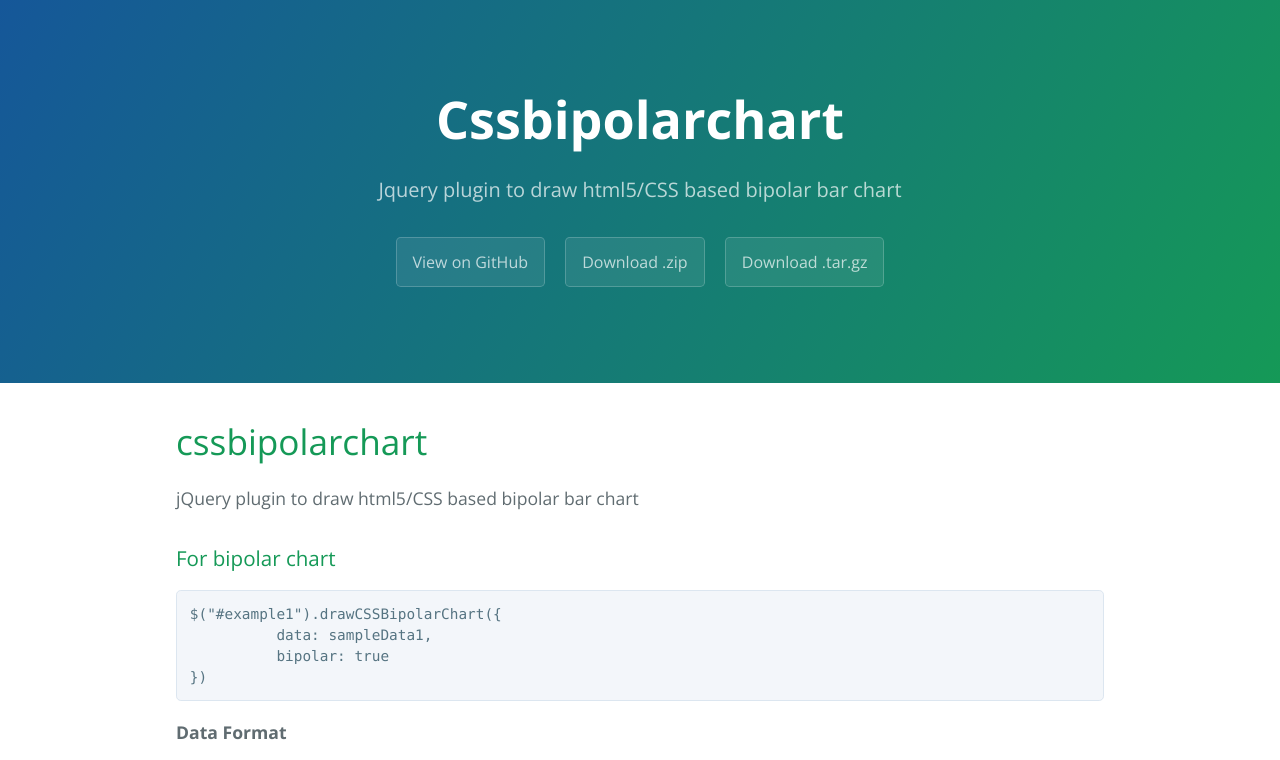
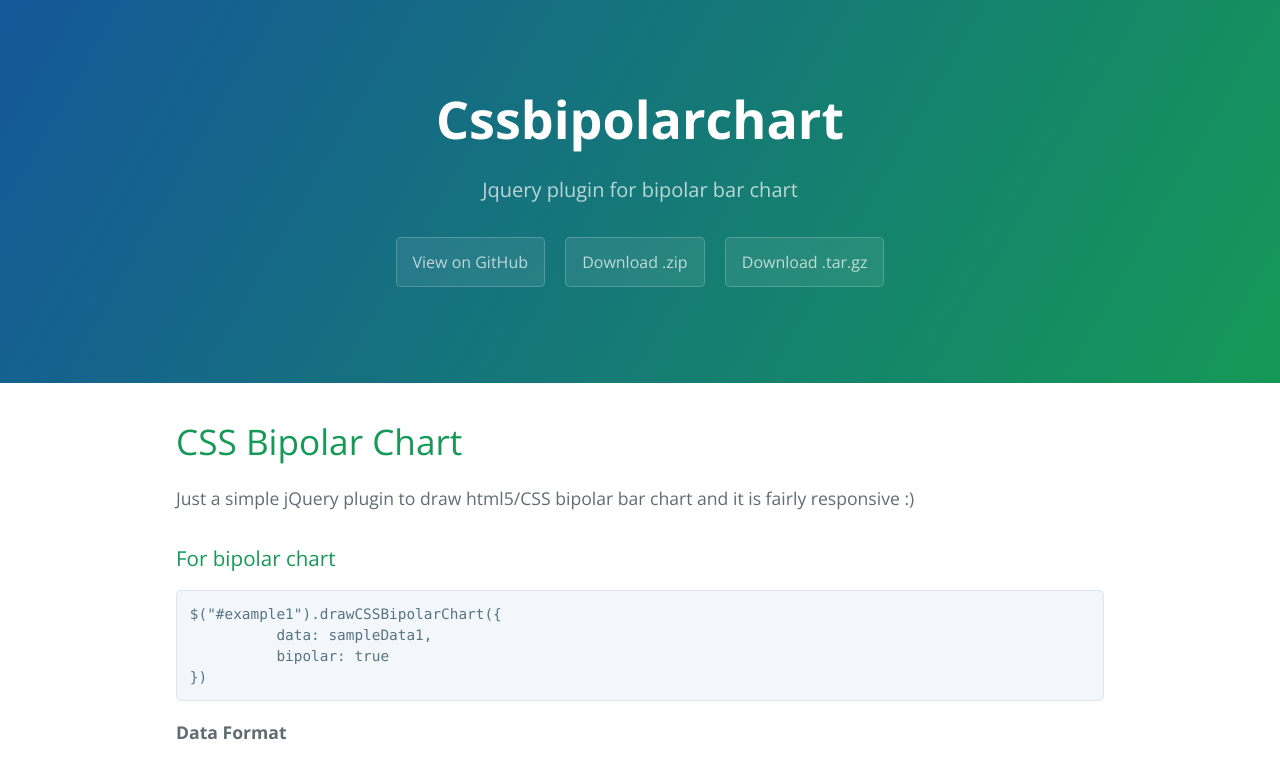
Before and after one commit to srivig/cssbipolarchart, a plain HTML site: page index.html in a window 1280 px wide. Shown: the top 760 px of the page. Drawn offline with nearby package versions, Linux system fonts and the light colour scheme.

Commit message:
content update

```diff
--- a/index.html
+++ b/index.html
@@ -16,7 +16,7 @@
 <body>
     <section class="page-header">
         <h1 class="project-name">Cssbipolarchart</h1>
-        <h2 class="project-tagline">Jquery plugin to draw html5/CSS based bipolar bar chart</h2>
+        <h2 class="project-tagline">Jquery plugin for bipolar bar chart</h2>
         <a href="https://github.com/srivig/cssbipolarchart" class="btn">View on GitHub</a>
         <a href="https://github.com/srivig/cssbipolarchart/zipball/master" class="btn">Download .zip</a>
         <a href="https://github.com/srivig/cssbipolarchart/tarball/master" class="btn">Download .tar.gz</a>
@@ -24,9 +24,9 @@
 
     <section class="main-content">
         <h1>
-<a id="cssbipolarchart" class="anchor" href="#cssbipolarchart" aria-hidden="true"><span aria-hidden="true" class="octicon octicon-link"></span></a>cssbipolarchart</h1>
+<a id="cssbipolarchart" class="anchor" href="#cssbipolarchart" aria-hidden="true"><span aria-hidden="true" class="octicon octicon-link"></span></a>CSS Bipolar Chart</h1>
 
-        <p>jQuery plugin to draw html5/CSS based bipolar bar chart</p>
+        <p>Just a simple jQuery plugin to draw html5/CSS bipolar bar chart and it is fairly responsive :) </p>
 
         <h3>
 <a id="for-bipolar-chart" class="anchor" href="#for-bipolar-chart" aria-hidden="true"><span aria-hidden="true" class="octicon octicon-link"></span></a>For bipolar chart</h3>
@@ -107,6 +107,8 @@
                 })
             })
         </script>
+        <br><br>
+        <p><strong>Note:</strong> This plugin wasn't tested on different browsers. The codebase is simple enough and easily customizable. </p>
 
         <footer class="site-footer">
             <span class="site-footer-owner"><a href="https://github.com/srivig/cssbipolarchart">Cssbipolarchart</a> is maintained by <a href="https://github.com/srivig">srivig</a>.</span>
```
